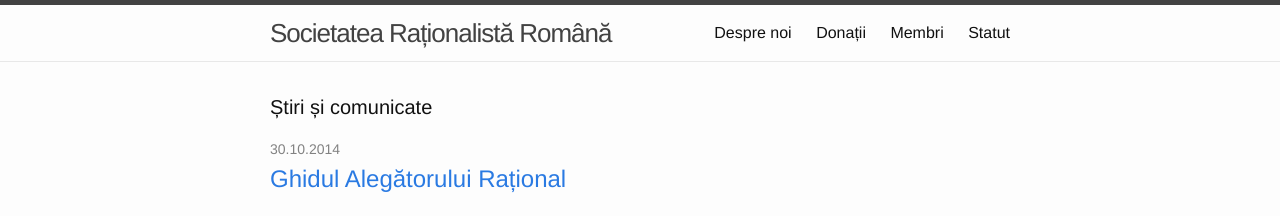
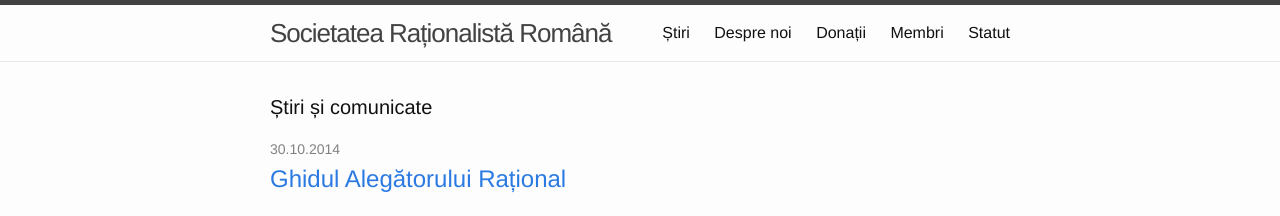
Before and after one commit to SocRatRo/socratro.github.io, a Jekyll site: the page built from index.html, in a window 1280 px wide. Shown: the top 216 px of the page. Built offline with Jekyll 4.4.1, drawn with Linux system fonts in a browser that asks for light colours.

Commit message:
Added news menu item

```diff
--- a/_includes/header.html
+++ b/_includes/header.html
@@ -14,6 +14,7 @@
             </a>
 
             <div class="trigger">
+                    <a class="page-link" href="{{ site.baseurl }}">Știri</a>
                 {% for page in site.pages %}
                     {% if page.title %}
                     <a class="page-link" href="{{ page.url | prepend: site.baseurl }}">{{ page.title }}</a>
```
